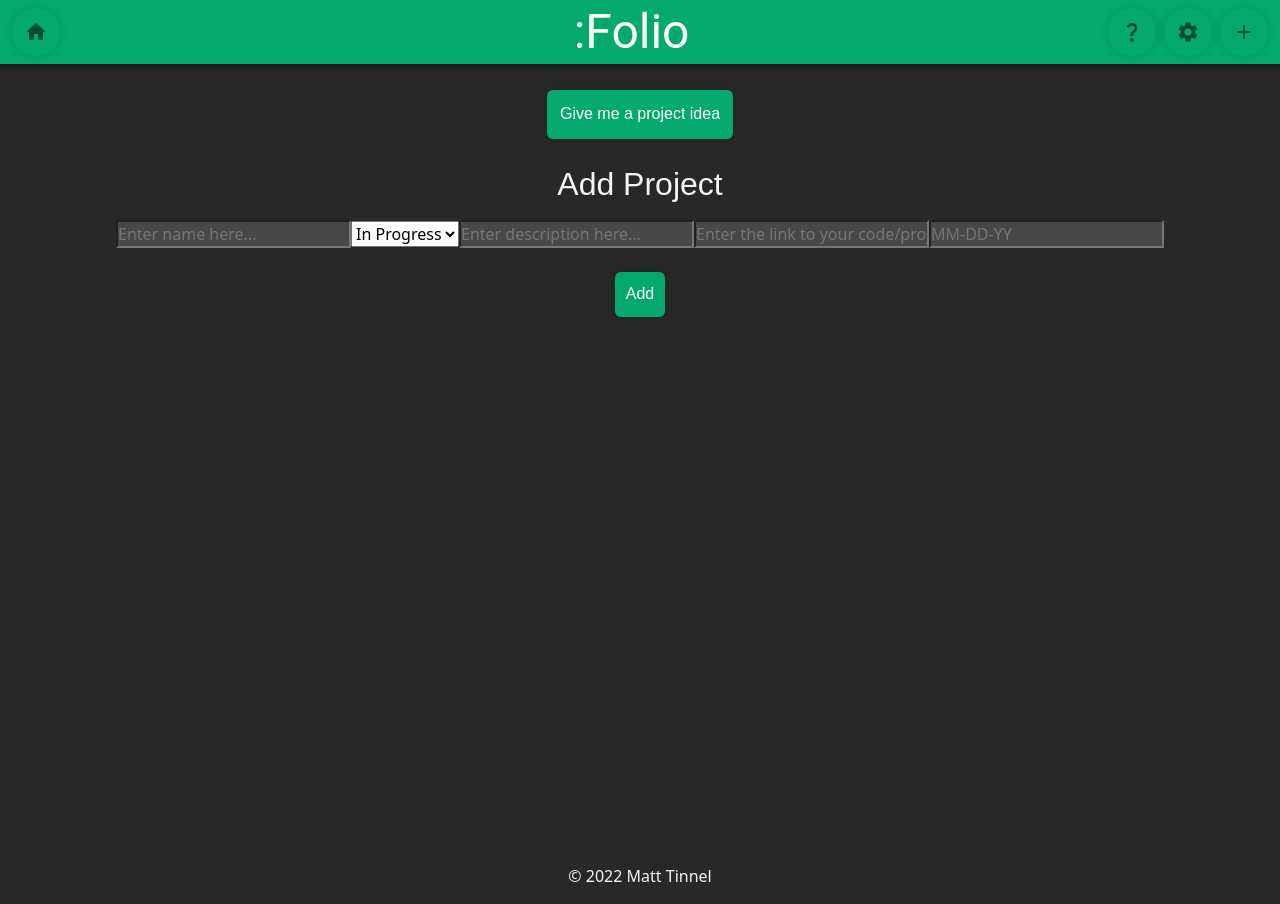
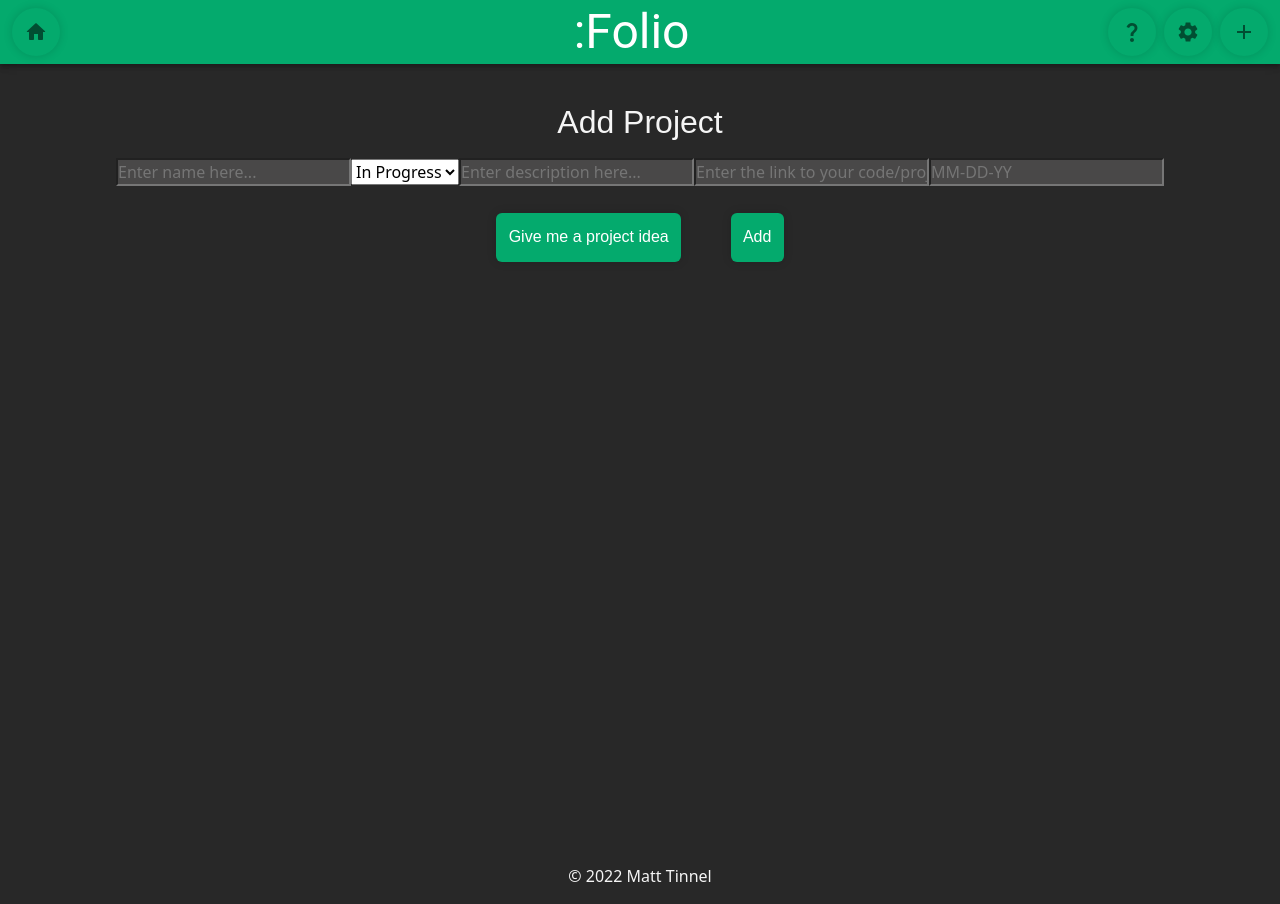
Before and after one commit to Tincaniam/portfolio-fe, a React (Create React App) app: page /add-project in a window 1280 px wide. Built offline with nearby package versions, Linux system fonts and the light colour scheme.

Commit message:
Moved Generate Project Button

```diff
--- a/src/App.js
+++ b/src/App.js
@@ -104,13 +104,7 @@ function App() {
         </AppBar>
 
         <div className="App-header">
-        <button className="button-medium"
-                onClick={projectToEdit}
-                data-tip data-for="generateTip"
-            >Give me a project idea</button>
-        <ReactTooltip delayShow={1000} id="generateTip" place="bottom" effect="solid">
-          Call an API that generates a new project idea for you! Get inspired!
-        </ReactTooltip>
+          <br></br>
           <Route path="/" exact>
             <HomePage setProjectToEdit={setProjectToEdit}/>
           </Route>
--- a/src/pages/AddProjectPage.js
+++ b/src/pages/AddProjectPage.js
@@ -1,4 +1,5 @@
 import React, { useState } from 'react';
+import ReactTooltip from "react-tooltip";
 import { useHistory } from "react-router-dom";
 
 export const AddProjectPage = () => {
@@ -66,6 +67,13 @@ export const AddProjectPage = () => {
 
             <button className="button-medium"
                 onClick={addProject}
+                data-tip data-for="generateTip"
+            >Give me a project idea</button>
+            <ReactTooltip delayShow={1000} id="generateTip" place="bottom" effect="solid">
+            Call an API that generates a new project idea for you! Get inspired!
+            </ReactTooltip>
+            <button className="button-medium"
+                onClick={addProject}
             >Add</button>
         </div>
     );
```
